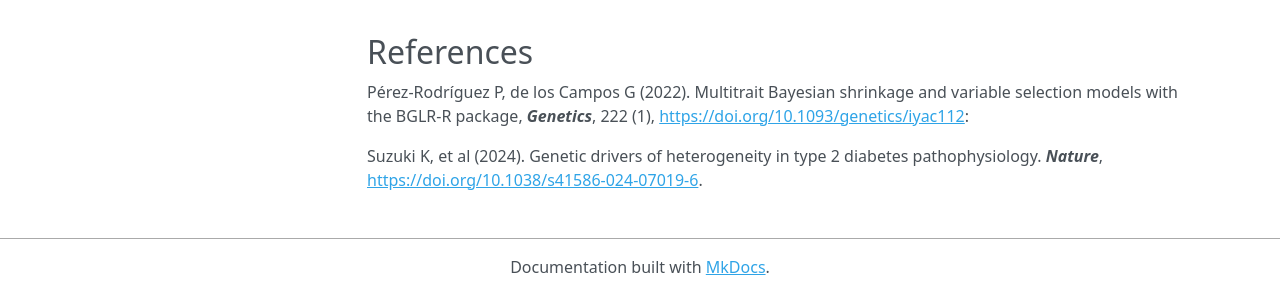
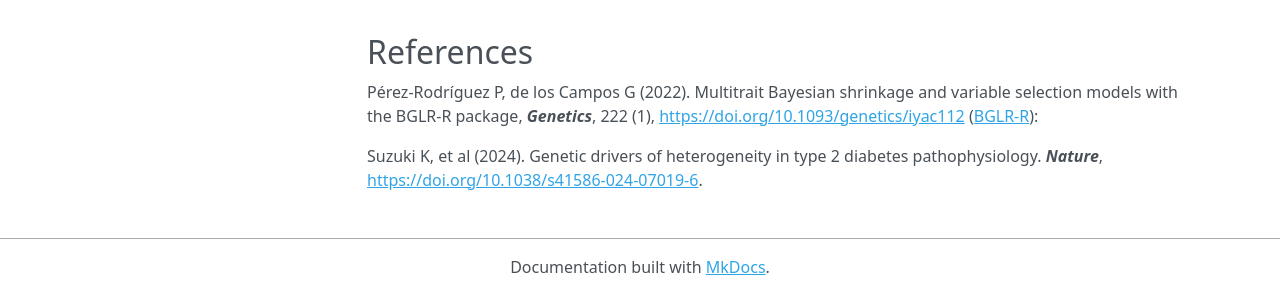
Before and after one commit to jinghuazhao/Believe, an MkDocs documentation site: the page built from docs/T2D.md, in a window 1280 px wide and 1024 px high. Shown: the part 729-1021 px from the top of the window. Built offline with MkDocs 1.6.1, drawn with Linux system fonts in a browser that asks for light colours; nearby versions of some CDN libraries; a script that is not in the unit is left out.

Commit message:
Site files

```diff
--- a/docs/T2D.md
+++ b/docs/T2D.md
@@ -7,6 +7,6 @@
 
 ## References
 
-Pérez-Rodríguez P, de los Campos G (2022). Multitrait Bayesian shrinkage and variable selection models with the BGLR-R package, ***Genetics***, 222 (1), <https://doi.org/10.1093/genetics/iyac112>:
+Pérez-Rodríguez P, de los Campos G (2022). Multitrait Bayesian shrinkage and variable selection models with the BGLR-R package, ***Genetics***, 222 (1), <https://doi.org/10.1093/genetics/iyac112> ([BGLR-R](https://github.com/gdlc/BGLR-R)):
 
 Suzuki K, et al (2024). Genetic drivers of heterogeneity in type 2 diabetes pathophysiology. ***Nature***, <https://doi.org/10.1038/s41586-024-07019-6>.
```
